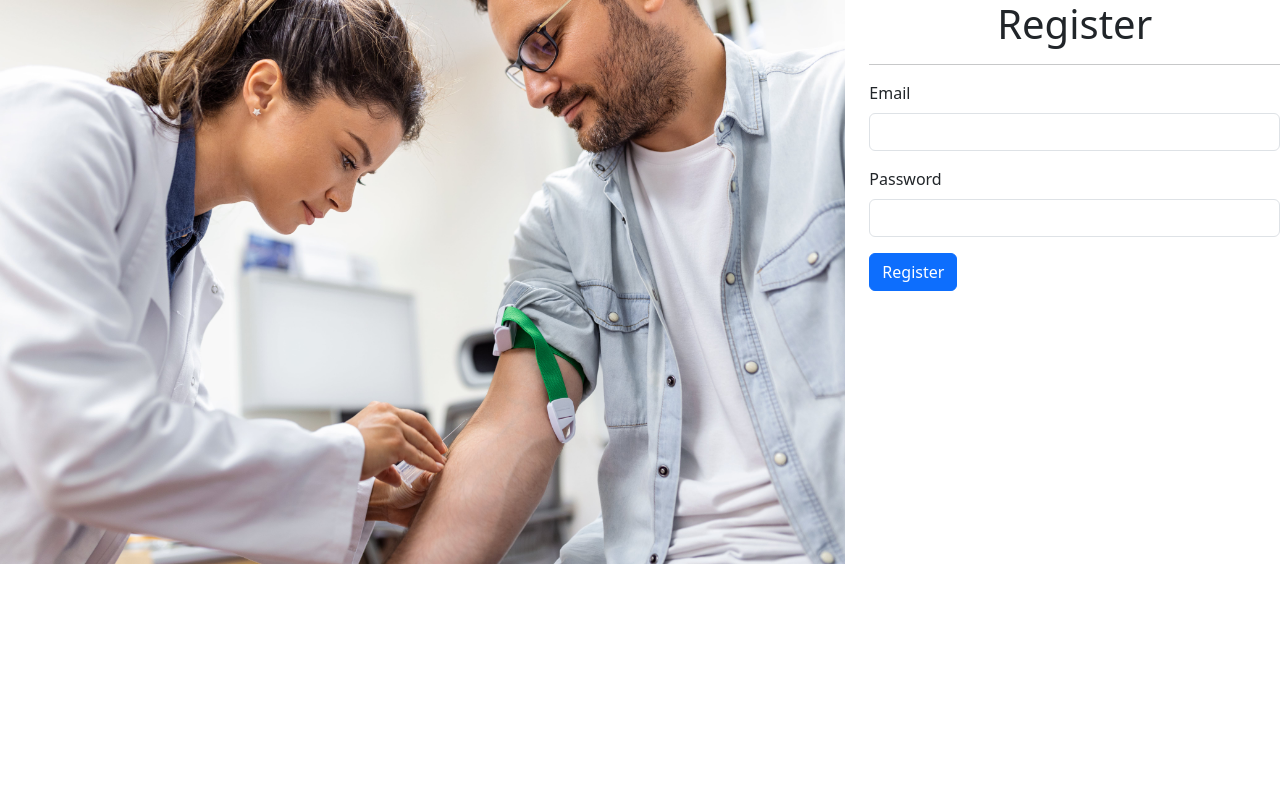
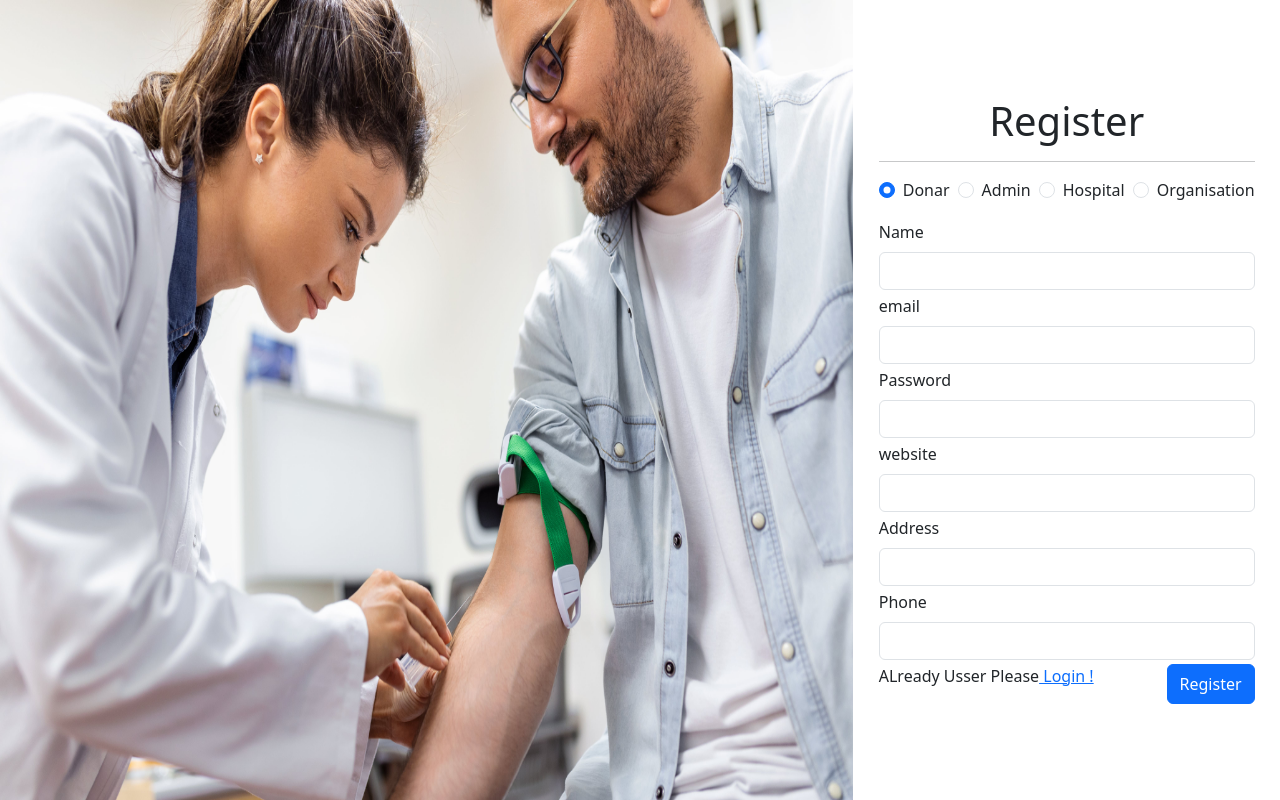
Before and after one commit to pallavi5011/blood-bank, a React (Create React App) app in the folder client/: page /register in a window 1280 px wide. Built offline with nearby package versions, Linux system fonts and the light colour scheme.

Commit message:
reuseable login form

```diff
--- a/client/src/components/shared/Form/Form.js
+++ b/client/src/components/shared/Form/Form.js
@@ -1,18 +1,105 @@
-import React, { useState } from 'react'
-import InputType from './InputType'
+import React, { useState } from "react";
+import InputType from "./InputType";
+import { Link } from "react-router-dom";
+import { handleLogin, handleRegister } from "../../../services/authService";
 
-const Form = ({ submitBtn, formTitle }) => {
-
+const Form = ({ formType, submitBtn, formTitle }) => {
   const [email, setEmail] = useState("");
   const [password, setPassword] = useState("");
-
+  const [role, setRole] = useState("donar");
+  const [name, setName] = useState("");
+  const [organisationName, setOrganisationName] = useState("");
+  const [hospitalName, setHospitalName] = useState("");
+  const [website, setWebsite] = useState("");
+  const [address, setAddress] = useState("");
+  const [phone, setPhone] = useState("");
   return (
     <div>
-            <form>
-                <h1 className='text-center'> {formTitle} </h1>
+      <form
+        onSubmit={(e) => {
+          if (formType === "login")
+            return handleLogin(e, email, password, role);
+          else if (formType === "register")
+            return handleRegister(
+              e,
+              name,
+              role,
+              email,
+              password,
+              phone,
+              organisationName,
+              address,
+              hospitalName,
+              website
+            );
+        }}
+      >
+        <h1 className="text-center">{formTitle}</h1>
         <hr />
+        <div className="d-flex mb-3">
+          <div className="form-check">
+            <input
+              type="radio"
+              className="form-check-input"
+              name="role"
+              id="donarRadio"
+              value={"donar"}
+              onChange={(e) => setRole(e.target.value)}
+              defaultChecked
+            />
+            <label htmlFor="adminRadio" className="form-check-label">
+              Donar
+            </label>
+          </div>
+          <div className="form-check ms-2">
+            <input
+              type="radio"
+              className="form-check-input"
+              name="role"
+              id="adminRadio"
+              value={"admin"}
+              onChange={(e) => setRole(e.target.value)}
+            />
+            <label htmlFor="adminRadio" className="form-check-label">
+              Admin
+            </label>
+          </div>
+          <div className="form-check ms-2">
+            <input
+              type="radio"
+              className="form-check-input"
+              name="role"
+              id="hospitalRadio"
+              value={"hospital"}
+              onChange={(e) => setRole(e.target.value)}
+            />
+            <label htmlFor="hospitalRadio" className="form-check-label">
+              Hospital
+            </label>
+          </div>
+          <div className="form-check ms-2">
+            <input
+              type="radio"
+              className="form-check-input"
+              name="role"
+              id="organisationRadio"
+              value={"organisation"}
+              onChange={(e) => setRole(e.target.value)}
+            />
+            <label htmlFor="organisationRadio" className="form-check-label">
+              Organisation
+            </label>
+          </div>
+        </div>
+        {/* switch statement */}
+        {(() => {
+          //eslint-disable-next-line
+          switch (true) {
+            case formType === "login": {
+              return (
+                <>
                   <InputType
-                    labelText={"Email"}
+                    labelText={"email"}
                     labelFor={"forEmail"}
                     inputType={"email"}
                     name={"email"}
@@ -27,16 +114,108 @@
                     value={password}
                     onChange={(e) => setPassword(e.target.value)}
                   />
+                </>
+              );
+            }
+            case formType === "register": {
+              return (
+                <>
+                  {(role === "admin" || role === "donar") && (
+                    <InputType
+                      labelText={"Name"}
+                      labelFor={"forName"}
+                      inputType={"text"}
+                      name={"name"}
+                      value={name}
+                      onChange={(e) => setName(e.target.value)}
+                    />
+                  )}
+                  {role === "organisation" && (
+                    <InputType
+                      labelText={"Organisation Name"}
+                      labelFor={"fororganisationName"}
+                      inputType={"text"}
+                      name={"organisationName"}
+                      value={organisationName}
+                      onChange={(e) => setOrganisationName(e.target.value)}
+                    />
+                  )}
+                  {role === "hospital" && (
+                    <InputType
+                      labelText={"Hospital Name"}
+                      labelFor={"forHospitalName"}
+                      inputType={"text"}
+                      name={"hospitalName"}
+                      value={hospitalName}
+                      onChange={(e) => setHospitalName(e.target.value)}
+                    />
+                  )}
 
-                <div className='d-flex'>
+                  <InputType
+                    labelText={"email"}
+                    labelFor={"forEmail"}
+                    inputType={"email"}
+                    name={"email"}
+                    value={email}
+                    onChange={(e) => setEmail(e.target.value)}
+                  />
+                  <InputType
+                    labelText={"Password"}
+                    labelFor={"forPassword"}
+                    inputType={"password"}
+                    name={"password"}
+                    value={password}
+                    onChange={(e) => setPassword(e.target.value)}
+                  />
+                  <InputType
+                    labelText={"website"}
+                    labelFor={"forWebsite"}
+                    inputType={"text"}
+                    name={"website"}
+                    value={website}
+                    onChange={(e) => setWebsite(e.target.value)}
+                  />
+                  <InputType
+                    labelText={"Address"}
+                    labelFor={"forAddress"}
+                    inputType={"text"}
+                    name={"address"}
+                    value={address}
+                    onChange={(e) => setAddress(e.target.value)}
+                  />
+                  <InputType
+                    labelText={"Phone"}
+                    labelFor={"forPhone"}
+                    inputType={"text"}
+                    name={"phone"}
+                    value={phone}
+                    onChange={(e) => setPhone(e.target.value)}
+                  />
+                </>
+              );
+            }
+          }
+        })()}
+
+        <div className="d-flex flex-row justify-content-between">
+          {formType === "login" ? (
+            <p>
+              Not registerd yet ? Register
+              <Link to="/register"> Here !</Link>
+            </p>
+          ) : (
+            <p>
+              ALready Usser Please
+              <Link to="/login"> Login !</Link>
+            </p>
+          )}
           <button className="btn btn-primary" type="submit">
             {submitBtn}
           </button>
         </div>
-
       </form>
     </div>
-    )
-}
+  );
+};
 
-export default Form
+export default Form;
--- a/client/src/components/shared/Form/InputType.js
+++ b/client/src/components/shared/Form/InputType.js
@@ -10,7 +10,7 @@
 }) => {
     return (
         <>
-            <div className="mb-3">
+            <div className="mb-1">
                 <label htmlFor={labelFor} className="form-label">
                     {labelText}
                 </label>
--- a/client/src/pages/auth/Login.js
+++ b/client/src/pages/auth/Login.js
@@ -5,7 +5,7 @@
 const Login = () => {
     return (
         <>
-            <div className='row'>
+            <div className='row g-0'>
                 <div className="col-md-8 form-banner">
                     <img src="./assets/images/banner1.jpg" alt="loginImage" />
                 </div>
@@ -13,6 +13,7 @@
                     <Form
                         formTitle={"Login Page"}
                         submitBtn={"Login"}
+                        formType={"login"}
                     />
                 </div>
 
--- a/client/src/pages/auth/Register.js
+++ b/client/src/pages/auth/Register.js
@@ -5,13 +5,13 @@
   return (
     <div>
       <>
-        <div className='row'>
+        <div className='row g-0'>
           <div className='col-md-8 form-banner'>
             <img src="./assets/images/banner1.jpg" alt="loginImage" />
           </div>
 
-          <div className='col-md-4 form-cantainer'>
-            <Form formTitle={'Register'} submitBtn={'Register'} />
+          <div className='col-md-4 form-container'>
+            <Form formTitle={'Register'} submitBtn={'Register'} formType={"register"}/>
           </div>
         </div>
       </>
--- /dev/null
+++ b/client/src/services/authService.js
@@ -0,0 +1,41 @@
+export const handleLogin = (e, email, password, role) => {
+    e.preventDefault();
+    try {
+        if(!role || !email || !password){
+            return alert("please fill all field")
+        }
+        console.log("login", e, email, password, role)
+    } catch (error) {
+        console.log(error)
+    }
+};
+
+export const handleRegister = (
+    e,
+    name,
+    role,
+    email,
+    password,
+    phone,
+    organisationName,
+    address,
+    hospitalName,
+    website
+) => {
+    e.preventDefault();
+    try {
+        console.log("register",
+            e,
+            name,
+            role,
+            email,
+            password,
+            phone,
+            organisationName,
+            address,
+            hospitalName,
+            website)
+    } catch (error) {
+        console.log(error)
+    }
+};
```
Lines whose indentation alone changed are shown as unchanged.
